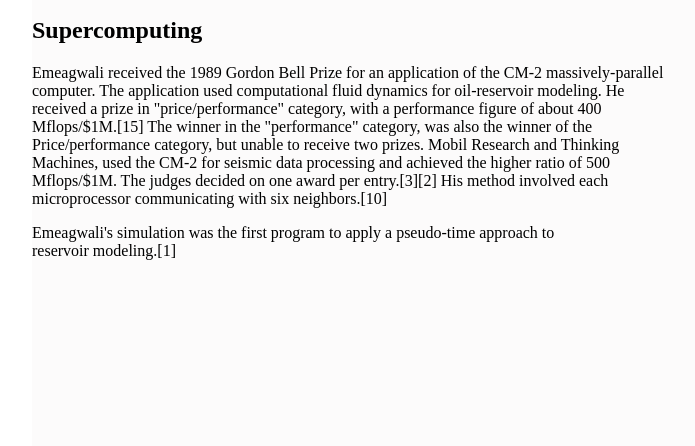
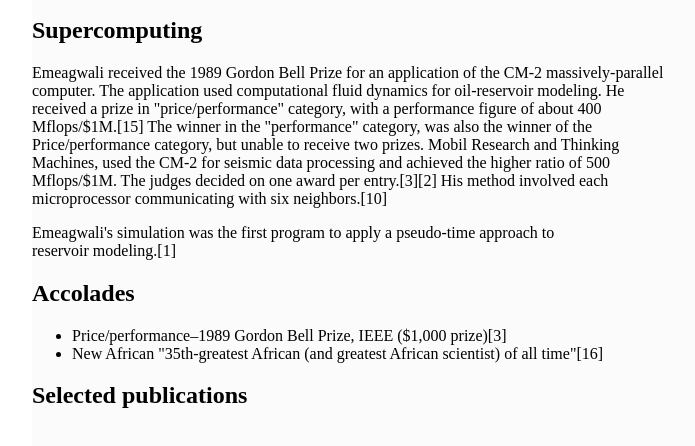
Before and after one commit to SAVA-kan/GoIT, a plain HTML site: page index.html in a window 1280 px wide. Shown: the part 806-1252 px from the top of the page, without its empty margins (234-929 px from the left). Drawn offline with Linux system fonts and the light colour scheme.

Commit message:
Update index.html

```diff
--- a/index.html
+++ b/index.html
@@ -41,6 +41,19 @@
 
         <p>Emeagwali's simulation was the first program to apply a pseudo-time approach to <br>reservoir modeling.[1]</p>
       </p>
+
+      <h2>Accolades</h2>
+      <ul>
+      <li>
+        Price/performance–1989 Gordon Bell Prize, IEEE ($1,000 prize)[3]
+      </li>
+      <li>
+        New African "35th-greatest African (and greatest African scientist) of all time"[16]
+      </li>
+       </ul>
+
+      <h2>Selected publications</h2>
+
     </div>
     <script src="/js/script.js"></script>
   </body>
```
